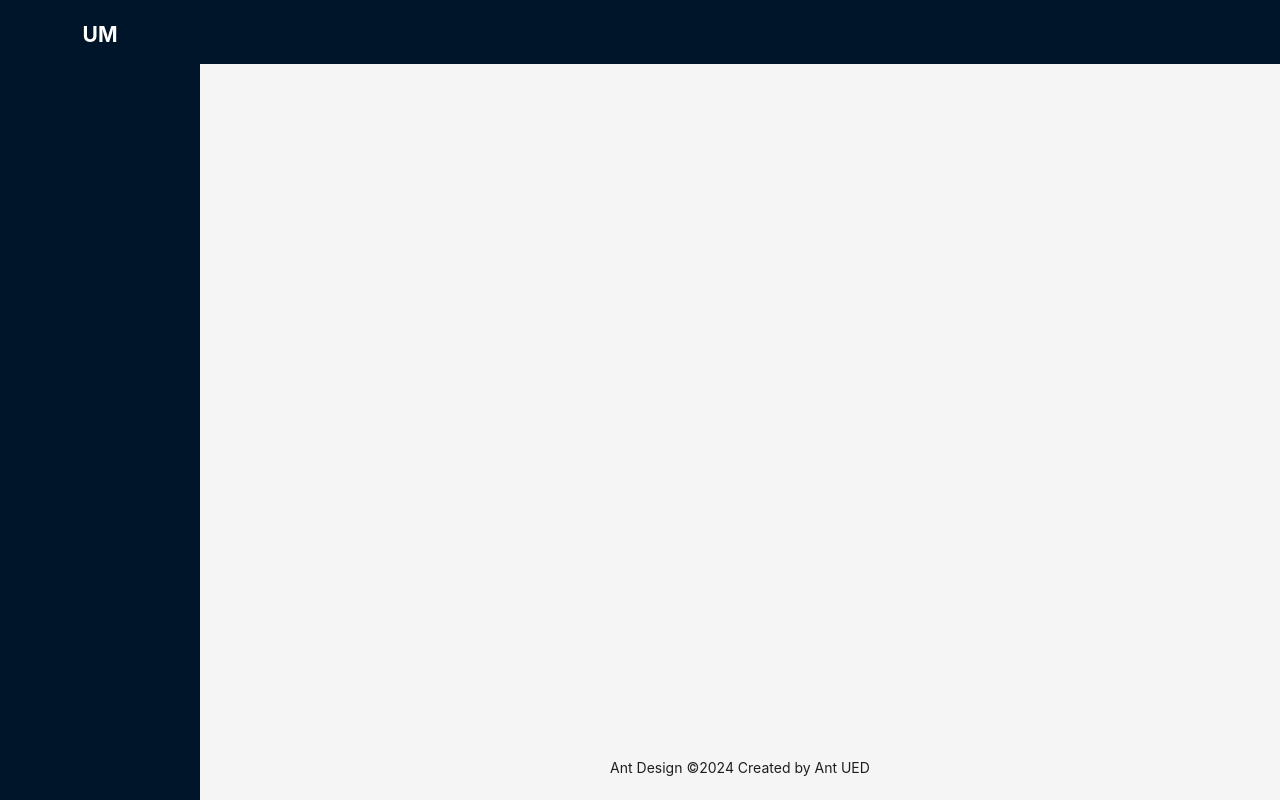
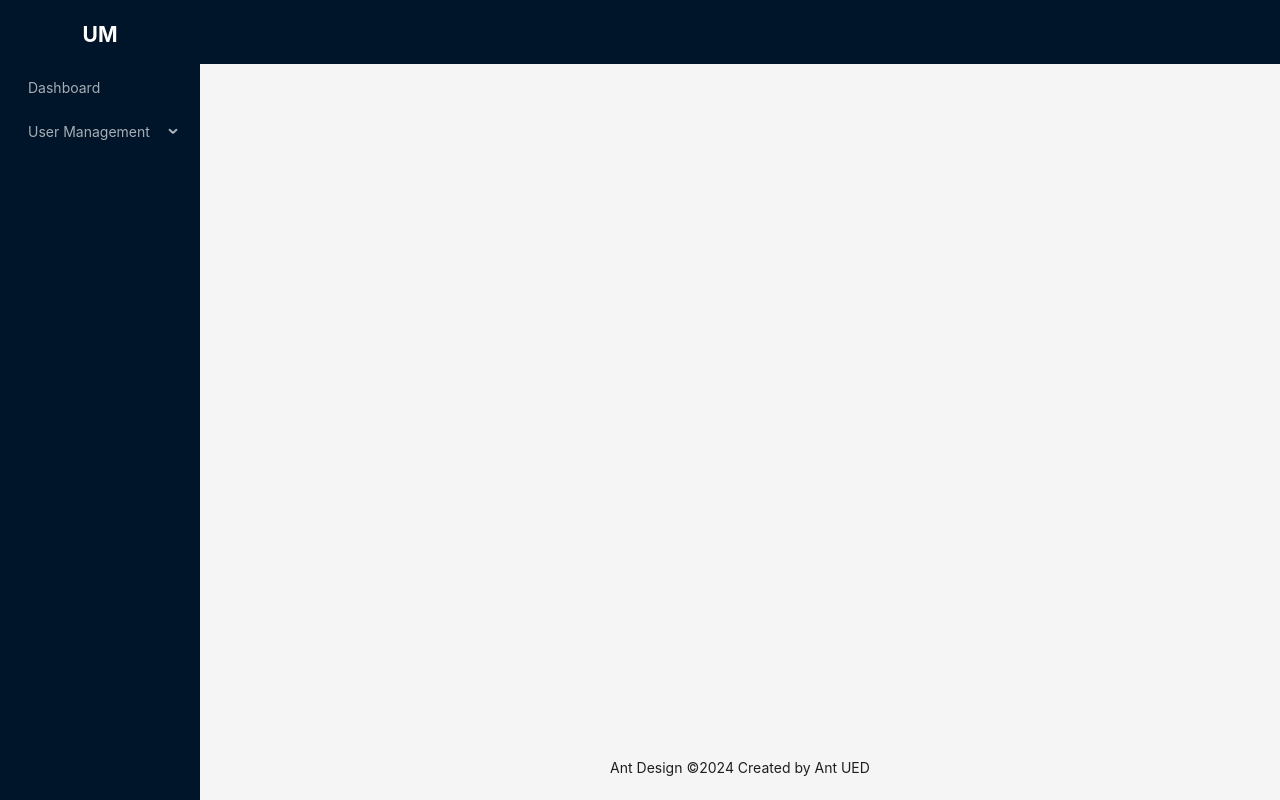
Before and after one commit to salmanabdullahfahim/university-management-client, a React (Vite) app: page / in a window 1280 px wide. Built offline with nearby package versions, Linux system fonts and the light colour scheme.

Commit message:
make the sidebar component for clean code

```diff
--- a/src/components/layout/MainLayout.tsx
+++ b/src/components/layout/MainLayout.tsx
@@ -1,6 +1,6 @@
-import { Layout, Menu, MenuProps } from "antd";
-import { NavLink, Outlet } from "react-router-dom";
-import { adminSidebarItems } from "../../routes/admin.routes";
+import { Layout } from "antd";
+import { Outlet } from "react-router-dom";
+import Sidebar from "./Sidebar";
 
 const { Header, Content, Footer, Sider } = Layout;
 
@@ -31,33 +31,7 @@ const { Header, Content, Footer, Sider } = Layout;
 const MainLayout = () => {
   return (
     <Layout style={{ height: "100vh" }}>
-      <Sider
-        breakpoint="lg"
-        collapsedWidth="0"
-        onBreakpoint={(broken) => {
-          console.log(broken);
-        }}
-        onCollapse={(collapsed, type) => {
-          console.log(collapsed, type);
-        }}
-      >
-        <div
-          style={{
-            height: "4rem",
-            display: "flex",
-            alignItems: "center",
-            justifyContent: "center",
-          }}
-        >
-          <h1 style={{ color: "white", height: "20px" }}>UM</h1>
-        </div>
-        <Menu
-          theme="dark"
-          mode="inline"
-          defaultSelectedKeys={["4"]}
-          items={adminSidebarItems}
-        />
-      </Sider>
+      <Sidebar />
       <Layout>
         <Header style={{ padding: 0 }} />
         <Content style={{ margin: "24px 16px 0" }}>
--- /dev/null
+++ b/src/components/layout/Sidebar.tsx
@@ -0,0 +1,29 @@
+import { Layout, Menu } from "antd";
+import { sideBarItemsGenerator } from "../../utils/sidebarItemsGenerator";
+import { AdminPaths } from "../../routes/admin.routes";
+
+const { Sider } = Layout;
+const Sidebar = () => {
+  return (
+    <Sider breakpoint="lg" collapsedWidth="0">
+      <div
+        style={{
+          height: "4rem",
+          display: "flex",
+          alignItems: "center",
+          justifyContent: "center",
+        }}
+      >
+        <h1 style={{ color: "white", height: "20px" }}>UM</h1>
+      </div>
+      <Menu
+        theme="dark"
+        mode="inline"
+        defaultSelectedKeys={["4"]}
+        items={sideBarItemsGenerator(AdminPaths, "admin")}
+      />
+    </Sider>
+  );
+};
+
+export default Sidebar;
```
